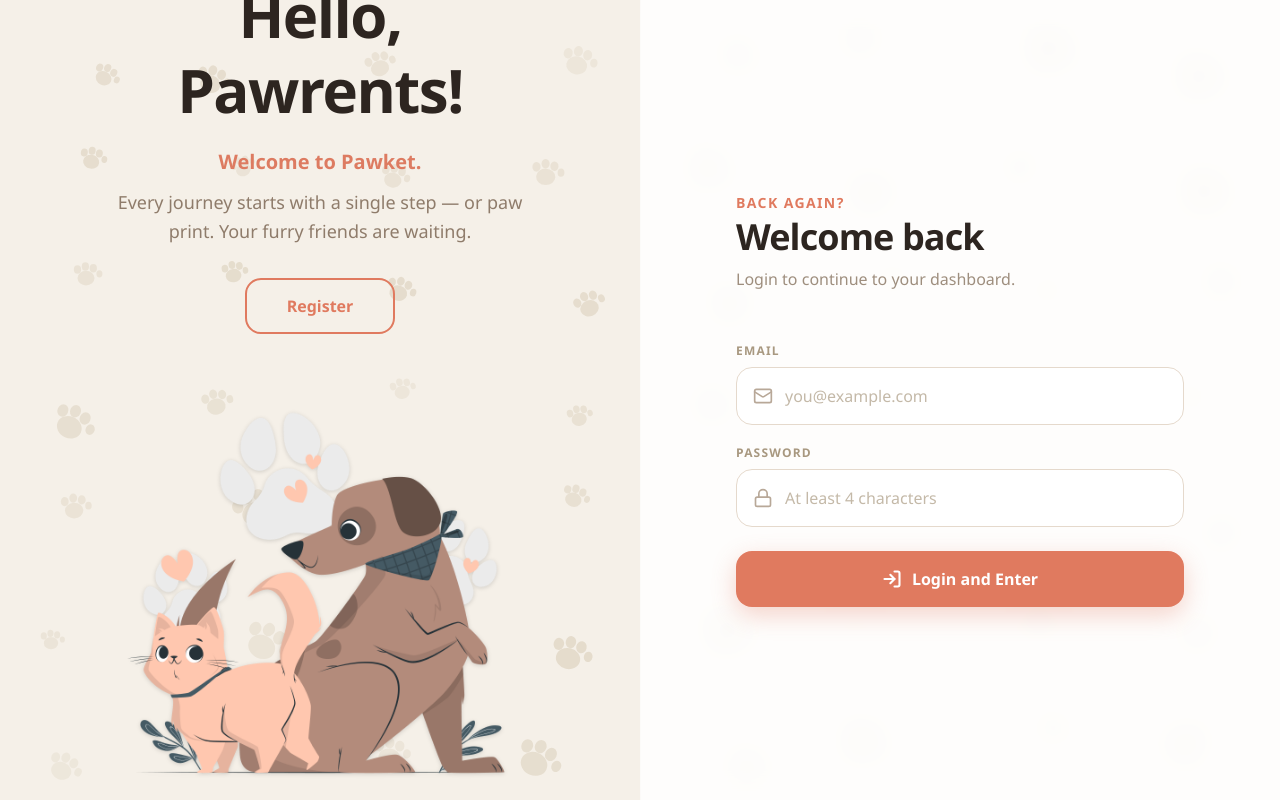
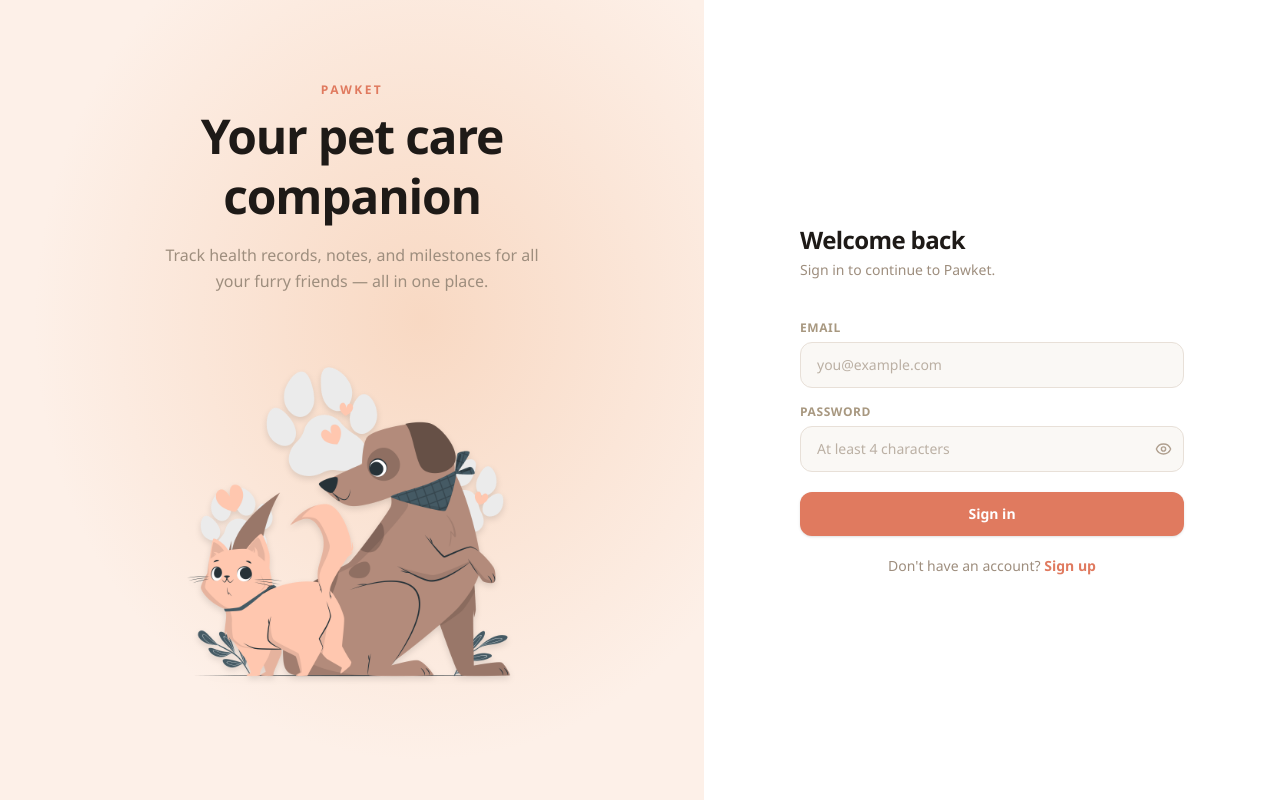
Before and after one commit to arindasr/pawket, a React (Vite) app: page / in a window 1280 px wide. Built offline with nearby package versions, Linux system fonts and the light colour scheme.

Commit message:
update authpage

```diff
--- a/src/components/AuthPage.jsx
+++ b/src/components/AuthPage.jsx
@@ -1,96 +1,64 @@
 import { useState } from "react";
-import { LogIn, UserPlus, Mail, Lock, UserRound } from "lucide-react";
+import { Eye, EyeOff } from "lucide-react";
 import petImage from "../assets/pet.png";
 
-// ── Decorative paw SVG ──
-function PawDecor({ size = 48, className = "" }) {
+// ── Password input with show/hide toggle ──
+function PasswordInput({ value, onChange, placeholder }) {
+  const [visible, setVisible] = useState(false);
   return (
-    <svg
-      width={size}
-      height={size}
-      viewBox="0 0 64 64"
-      fill="none"
-      xmlns="http://www.w3.org/2000/svg"
-      className={className}
-      aria-hidden="true"
+    <div className="relative">
+      <input
+        type={visible ? "text" : "password"}
+        required
+        minLength={4}
+        value={value}
+        onChange={onChange}
+        placeholder={placeholder}
+        className="w-full rounded-xl border border-[#e8e0d8] bg-[#faf8f5] px-4 py-3 pr-11 text-sm text-[#2d2520] outline-none transition placeholder:text-[#bbb0a4] focus:border-[#e07a5f] focus:bg-white focus:ring-2 focus:ring-[#e07a5f]/15"
+      />
+      <button
+        type="button"
+        onClick={() => setVisible((v) => !v)}
+        className="absolute right-3 top-1/2 -translate-y-1/2 text-[#b0a090] transition hover:text-[#e07a5f]"
+        aria-label={visible ? "Hide password" : "Show password"}
       >
-      <ellipse cx="32" cy="42" rx="14" ry="12" fill="currentColor" />
-      <ellipse cx="18" cy="28" rx="6" ry="7" fill="currentColor" />
-      <ellipse cx="31" cy="23" rx="6" ry="7" fill="currentColor" />
-      <ellipse cx="44" cy="26" rx="6" ry="7" fill="currentColor" />
-      <ellipse cx="54" cy="35" rx="5" ry="6" fill="currentColor" />
-    </svg>
+        {visible ? <EyeOff size={17} /> : <Eye size={17} />}
+      </button>
+    </div>
   );
 }
 
-// ── Generate paw positions ──
-const generatePawPositions = () => {
-  const positions = [];
-  const cols = 8;
-  const rows = 7;
-  for (let i = 0; i < cols * rows; i++) {
-    const col = i % cols;
-    const row = Math.floor(i / cols);
-    const offsetX = (Math.random() - 0.5) * 0.4;
-    const offsetY = (Math.random() - 0.5) * 0.4;
-    positions.push({
-      size: 32 + Math.floor(Math.random() * 32),
-      top: Math.max(3, Math.min(97, ((row + 0.5) / rows + offsetY / rows) * 100)),
-      left: Math.max(3, Math.min(97, ((col + 0.5) / cols + offsetX / cols) * 100)),
-      rotate: `${(Math.random() - 0.5) * 60}deg`,
-      opacity: 0.15 + Math.random() * 0.2,
-    });
-  }
-  return positions;
-};
-
-const getPawPositions = () => {
-  const KEY = "pawket_paw_positions_desktop";
-  if (typeof window !== "undefined") {
-    try {
-      const saved = localStorage.getItem(KEY);
-      if (saved) return JSON.parse(saved);
-    } catch { /* ignore */ }
-  }
-  const positions = generatePawPositions();
-  try { localStorage.setItem(KEY, JSON.stringify(positions)); } catch { /* ignore */ }
-  return positions;
-};
-
-const INITIAL_PAW_POSITIONS = getPawPositions();
-
-// ── Reusable input field ──
-function InputField({ icon: Icon, children }) {
+// ── Field wrapper ──
+function Field({ label, children }) {
   return (
-    <span className="flex items-center gap-3 rounded-2xl border border-[#e5d9cc] bg-white px-4 py-4 transition-all duration-200 focus-within:border-[#d3b08c] focus-within:ring-2 focus-within:ring-[#d3b08c]/20">
-      <Icon size={20} className="shrink-0 text-[#b8a898]" />
+    <div className="flex flex-col gap-1.5">
+      <label className="text-xs font-semibold uppercase tracking-wider text-[#a89880]">
+        {label}
+      </label>
       {children}
-    </span>
+    </div>
   );
 }
 
-// ── Reusable form JSX (used in both desktop & mobile) ──
+// ── Auth form (shared) ──
 function AuthForm({ isRegister, name, setName, email, setEmail, password, setPassword, onSubmit, onSwitch }) {
   return (
-    <div className="w-full max-w-md">
+    <div className="w-full">
       {/* Heading */}
-      <div className="mb-8">
-        <p className="mb-1 text-sm font-bold uppercase tracking-widest text-[#e07a5f]">
-          {isRegister ? "New here?" : "Back again?"}
-        </p>
-        <h2 className="text-4xl font-black tracking-tight text-[#2d2520]">
-          {isRegister ? "Create account" : "Welcome back"}
-        </h2>
-        <p className="mt-2.5 text-base font-medium text-[#9e8e7e]">
+      <div className="mb-6">
+        <h1 className="text-2xl font-bold text-[#1e1a17] tracking-tight">
+          {isRegister ? "Create your account" : "Welcome back"}
+        </h1>
+        <p className="mt-1 text-sm text-[#9e8e7e]">
           {isRegister
-            ? "Register to open your Pawket dashboard."
-            : "Login to continue to your dashboard."}
+            ? "Start managing your pets today."
+            : "Sign in to continue to Pawket."}
         </p>
       </div>
 
       {/* Form */}
-      <form onSubmit={onSubmit} className="flex flex-col gap-5">
-        {/* Name — animated show/hide */}
+      <form onSubmit={onSubmit} className="flex flex-col gap-4">
+        {/* Name — animated */}
         <div
           className={`grid overflow-hidden transition-all duration-300 ease-out ${
             isRegister ? "grid-rows-[1fr] opacity-100" : "grid-rows-[0fr] opacity-0"
@@ -98,78 +66,56 @@ function AuthForm({ isRegister, name, setName, email, setEmail, password, setPas
           aria-hidden={!isRegister}
         >
           <div className="min-h-0">
-            <label className="block pb-0.5">
-              <span className="mb-2 block text-xs font-bold uppercase tracking-widest text-[#a89880]">
-                Name
-              </span>
-              <InputField icon={UserRound}>
+            <Field label="Name">
               <input
                 value={name}
                 onChange={(e) => setName(e.target.value)}
                 placeholder="Your name"
                 disabled={!isRegister}
-                  className="min-w-0 flex-1 bg-transparent text-base font-medium text-[#3d3530] outline-none placeholder:text-[#c4b9a8] disabled:cursor-default"
+                className="w-full rounded-xl border border-[#e8e0d8] bg-[#faf8f5] px-4 py-3 text-sm text-[#2d2520] outline-none transition placeholder:text-[#bbb0a4] focus:border-[#e07a5f] focus:bg-white focus:ring-2 focus:ring-[#e07a5f]/15 disabled:cursor-default"
               />
-              </InputField>
-            </label>
+            </Field>
           </div>
         </div>
 
-        <label className="block">
-          <span className="mb-2 block text-xs font-bold uppercase tracking-widest text-[#a89880]">
-            Email
-          </span>
-          <InputField icon={Mail}>
+        <Field label="Email">
           <input
             type="email"
             required
             value={email}
             onChange={(e) => setEmail(e.target.value)}
             placeholder="you@example.com"
-              className="min-w-0 flex-1 bg-transparent text-base font-medium text-[#3d3530] outline-none placeholder:text-[#c4b9a8]"
+            className="w-full rounded-xl border border-[#e8e0d8] bg-[#faf8f5] px-4 py-3 text-sm text-[#2d2520] outline-none transition placeholder:text-[#bbb0a4] focus:border-[#e07a5f] focus:bg-white focus:ring-2 focus:ring-[#e07a5f]/15"
           />
-          </InputField>
-        </label>
+        </Field>
 
-        <label className="block">
-          <span className="mb-2 block text-xs font-bold uppercase tracking-widest text-[#a89880]">
-            Password
-          </span>
-          <InputField icon={Lock}>
-            <input
-              type="password"
-              required
-              minLength={4}
+        <Field label="Password">
+          <PasswordInput
             value={password}
             onChange={(e) => setPassword(e.target.value)}
             placeholder="At least 4 characters"
-              className="min-w-0 flex-1 bg-transparent text-base font-medium text-[#3d3530] outline-none placeholder:text-[#c4b9a8]"
           />
-          </InputField>
-        </label>
+        </Field>
 
         <button
           type="submit"
-          className="mt-1 flex w-full items-center justify-center gap-2.5 rounded-2xl bg-[#e07a5f] py-4 text-base font-black text-white shadow-[0_8px_24px_rgba(224,122,95,0.32)] transition-all duration-200 hover:bg-[#d56f55] hover:shadow-[0_12px_28px_rgba(224,122,95,0.38)] active:scale-[0.98]"
+          className="mt-1 w-full rounded-xl bg-[#e07a5f] py-3 text-sm font-semibold text-white shadow-sm transition hover:bg-[#d46e55] active:scale-[0.98]"
         >
-          {isRegister ? <UserPlus size={20} strokeWidth={2.5} /> : <LogIn size={20} strokeWidth={2.5} />}
-          {isRegister ? "Register and Enter" : "Login and Enter"}
+          {isRegister ? "Create account" : "Sign in"}
         </button>
       </form>
 
-      {/* Mobile switch link */}
-      {onSwitch && (
-        <p className="mt-7 text-center text-sm font-medium text-[#9e8e7e]">
+      {/* Switch mode */}
+      <p className="mt-5 text-center text-sm text-[#9e8e7e]">
         {isRegister ? "Already have an account? " : "Don't have an account? "}
         <button
           type="button"
           onClick={onSwitch}
-            className="font-bold text-[#e07a5f] hover:underline"
+          className="font-semibold text-[#e07a5f] hover:underline"
         >
-            {isRegister ? "Login" : "Register"}
+          {isRegister ? "Sign in" : "Sign up"}
         </button>
       </p>
-      )}
     </div>
   );
 }
@@ -199,110 +145,29 @@ export default function AuthPage({ onAuth }) {
     setMode(isRegister ? "login" : "register");
   }
 
-  // login    → hero left (0%),  form right (50%)
-  // register → form left (0%),  hero right (50%)
-  const heroLeft = isRegister ? "50%" : "0%";
-  const formLeft = isRegister ? "0%"  : "50%";
+  return (
+    <div className="min-h-dvh flex">
 
-  return (
-    <div className="relative min-h-dvh overflow-hidden bg-[#f5f0e8]">
-
-      {/* Paw background — only visible behind hero panel */}
-      <div className="pointer-events-none absolute inset-0 hidden md:block" aria-hidden="true">
-        {INITIAL_PAW_POSITIONS.map((p, i) => (
-          <div
-            key={i}
-            className="absolute text-[#c8b89a]"
-            style={{
-              top: `${p.top}%`,
-              left: `${p.left}%`,
-              transform: `translate(-50%, -50%) rotate(${p.rotate})`,
-              opacity: p.opacity,
-            }}
-          >
-            <PawDecor size={p.size} />
-          </div>
-        ))}
-      </div>
-
-      {/* ── Desktop: sliding panels ── */}
-      <div className="relative hidden min-h-dvh w-full md:block">
-
-        {/* Hero panel */}
-        <div
-          className="absolute top-0 h-full w-1/2 transition-[left] duration-700 ease-in-out"
-          style={{ left: heroLeft }}
-        >
-          <div className="flex h-full flex-col items-center justify-center px-12 py-16 lg:px-20">
-            <div className="flex w-full max-w-md flex-col items-center text-center">
-              <h1 className="text-5xl font-black leading-tight tracking-tight text-[#2d2520] lg:text-6xl">
-                {isRegister ? (
-                  <>Already have<br />an account?</>
-                ) : (
-                  <>Hello,<br />Pawrents!</>
-                )}
-              </h1>
-
-              <p className="mt-5 text-xl font-bold text-[#dd7b61]">
-                {isRegister ? "Welcome back." : "Welcome to Pawket."}
+      {/* ── Left panel: illustration (desktop only) ── */}
+      <div className="hidden lg:flex lg:w-1/2 xl:w-[55%] relative overflow-hidden bg-[#fdf0e8]">
+        <div className="absolute inset-0 bg-[radial-gradient(ellipse_at_60%_40%,_#f5c9aa_0%,_transparent_65%)] opacity-60" />
+        <div className="relative z-10 flex h-full w-full flex-col items-center justify-center px-12 xl:px-20 text-center">
+          <p className="mb-2 text-xs font-bold uppercase tracking-[0.2em] text-[#e07a5f]">Pawket</p>
+          <h2 className="text-4xl xl:text-5xl font-bold leading-tight text-[#1e1a17] tracking-tight">
+            Your pet care<br />companion
+          </h2>
+          <p className="mt-4 max-w-sm text-base text-[#9e8e7e] leading-relaxed">
+            Track health records, notes, and milestones for all your furry friends — all in one place.
           </p>
-
-              <p className="mt-3 text-base font-medium leading-relaxed text-[#8f7c6b] lg:text-lg">
-                {isRegister
-                  ? "Log back in and continue your journey with your furry friends."
-                  : "Every journey starts with a single step — or paw print. Your furry friends are waiting."}
-              </p>
-
-              <button
-                type="button"
-                onClick={switchMode}
-                className="mt-8 rounded-2xl border-2 border-[#e07a5f] px-10 py-3.5 text-base font-black text-[#e07a5f] transition-all duration-200 hover:bg-[#e07a5f] hover:text-white active:scale-[0.98]"
-              >
-                {isRegister ? "Login" : "Register"}
-              </button>
-
-              <div className="mt-10 w-full">
-                <img
-                  src={petImage}
-                  alt="A cat and dog playing together"
-                  className="w-full drop-shadow-sm"
-                  loading="lazy"
-                />
-              </div>
+          <div className="mt-10 w-full max-w-sm">
+            <img src={petImage} alt="Happy pets" className="w-full drop-shadow-md" loading="lazy" />
           </div>
         </div>
       </div>
 
-        {/* Divider */}
-        <div className="absolute top-0 h-full w-px bg-[#e0d5c8]" style={{ left: "50%" }} />
-
-        {/* Form panel */}
-        <div
-          className="absolute top-0 h-full w-1/2 bg-white/85 backdrop-blur-md transition-[left] duration-700 ease-in-out"
-          style={{ left: formLeft }}
-        >
-          <div className="flex h-full flex-col items-center justify-center px-12 py-16 lg:px-20">
-            <AuthForm
-              isRegister={isRegister}
-              name={name} setName={setName}
-              email={email} setEmail={setEmail}
-              password={password} setPassword={setPassword}
-              onSubmit={handleSubmit}
-            />
-          </div>
-        </div>
-      </div>
-
-      {/* ── Mobile: stacked layout ── */}
-      <div className="flex min-h-dvh flex-col items-center justify-center px-5 py-12 md:hidden">
-        <div className="mb-8">
-          <img
-            src={petImage}
-            alt="A cat and dog playing together"
-            className="h-36 w-auto drop-shadow-sm"
-            loading="lazy"
-          />
-        </div>
+      {/* ── Right panel: form (desktop) ── */}
+      <div className="hidden lg:flex flex-1 flex-col items-center justify-center bg-white px-10 xl:px-16">
+        <div className="w-full max-w-sm">
           <AuthForm
             isRegister={isRegister}
             name={name} setName={setName}
@@ -313,5 +178,46 @@ export default function AuthPage({ onAuth }) {
           />
         </div>
       </div>
+
+      {/* ── Mobile layout ── */}
+      <div className="flex lg:hidden flex-col w-full min-h-dvh">
+
+        {/* Top hero area */}
+        <div className="relative overflow-hidden bg-[#fdf0e8] flex flex-col items-center justify-end px-6 pt-14 pb-10">
+          {/* Glow */}
+          <div className="absolute inset-0 bg-[radial-gradient(ellipse_at_50%_30%,_#f5c9aa_0%,_transparent_70%)] opacity-70" />
+
+          <div className="relative z-10 flex flex-col items-center text-center">
+            <img
+              src={petImage}
+              alt="Happy pets"
+              className="h-44 w-auto drop-shadow-md"
+              loading="lazy"
+            />
+            <h2 className="mt-5 text-2xl font-bold text-[#1e1a17] tracking-tight leading-snug">
+              Your pet care companion
+            </h2>
+            <p className="mt-1.5 text-sm text-[#9e8e7e] max-w-xs">
+              Track health records, notes, and milestones for all your furry friends.
+            </p>
+          </div>
+        </div>
+
+        {/* Bottom form area */}
+        <div className="flex flex-1 flex-col justify-center bg-white px-6 py-8 sm:px-10">
+          <div className="w-full max-w-sm mx-auto">
+            <AuthForm
+              isRegister={isRegister}
+              name={name} setName={setName}
+              email={email} setEmail={setEmail}
+              password={password} setPassword={setPassword}
+              onSubmit={handleSubmit}
+              onSwitch={switchMode}
+            />
+          </div>
+        </div>
+      </div>
+
+    </div>
   );
 }
```
Lines whose indentation alone changed are shown as unchanged.
